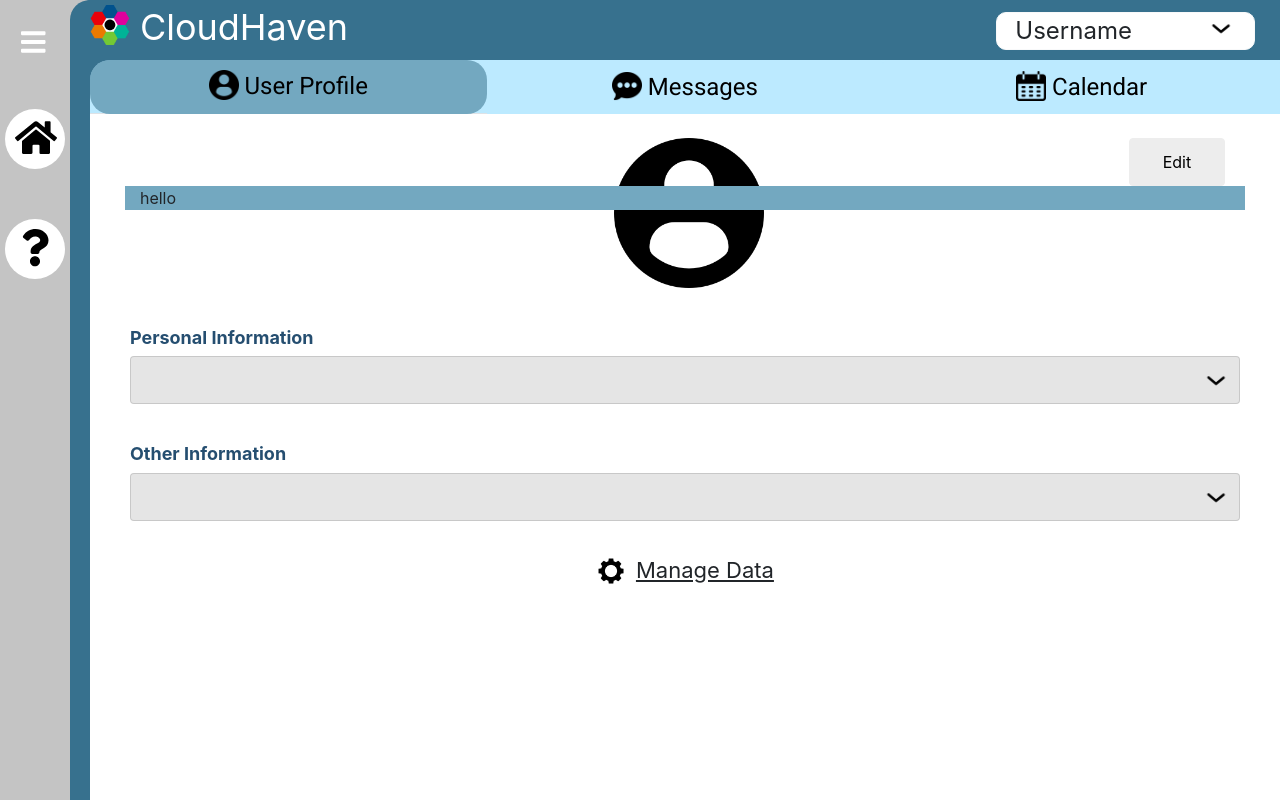
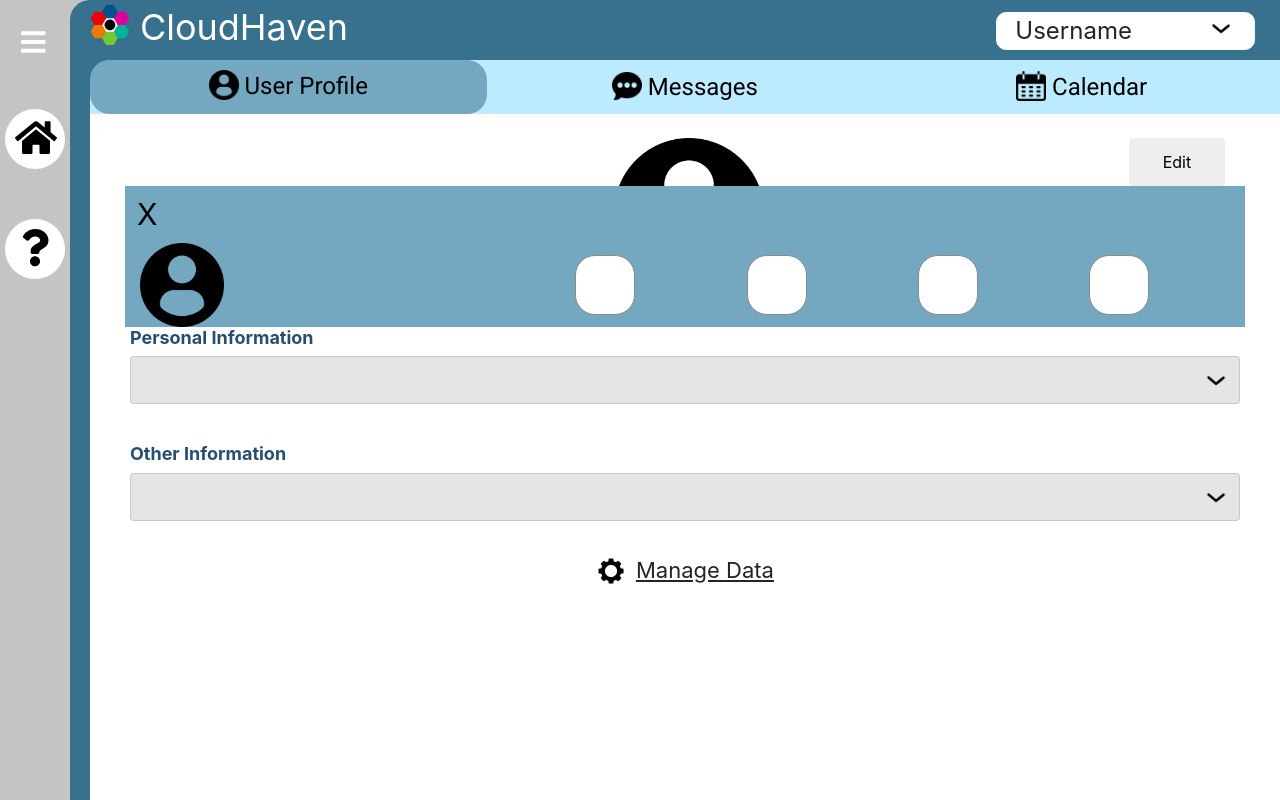
Before and after one commit to CPSECapstone/CloudHaven, a React (Create React App) app in the folder frontend/: page /home in a window 1280 px wide. Built offline with nearby package versions, Linux system fonts and the light colour scheme.

Commit message:
added close button, need to reposition

```diff
--- a/frontend/src/Components/UserDataPopup/UserDataPopup.css
+++ b/frontend/src/Components/UserDataPopup/UserDataPopup.css
@@ -5,3 +5,11 @@
     position: absolute;
     width: 70em;
 }
+
+.CloseButton {
+    background-color: transparent;
+    border: none;
+    color: black;
+    font-size: 30px;
+    padding: none;
+}
--- a/frontend/src/Components/UserDataPopup/UserDataPopup.js
+++ b/frontend/src/Components/UserDataPopup/UserDataPopup.js
@@ -1,4 +1,5 @@
-import { Container } from "react-bootstrap";
+import { AppDataRow } from "../components";
+import { Container, Row, Button } from "react-bootstrap";
 import React from "react";
 import "./UserDataPopup.css";
 
@@ -9,7 +10,14 @@ export default (props) => {
     }
     return (
         <Container className="DataPopup">
-            hello
+            <Row className="buttonRow">
+                <Button className="CloseButton" onClick={() => props.onClose()}>
+                    X
+                </Button>
+            </Row>
+            <Row>
+                <AppDataRow/>
+            </Row>
         </Container>
     )
 }
--- a/frontend/src/Components/UserProfile/UserProfile.js
+++ b/frontend/src/Components/UserProfile/UserProfile.js
@@ -94,7 +94,7 @@ const UserProfile = () => {
     return (
         <Container className='UserProfileWrapper'>
             <div className="Popup">
-                <UserDataPopup display={userDataPopup}/>
+                <UserDataPopup display={userDataPopup} onClose={() => setUserDataPopup(false)}/>
             </div>
             <ProfileHeader/>
                 <header className="AccordionHeader">Personal Information</header>
```
